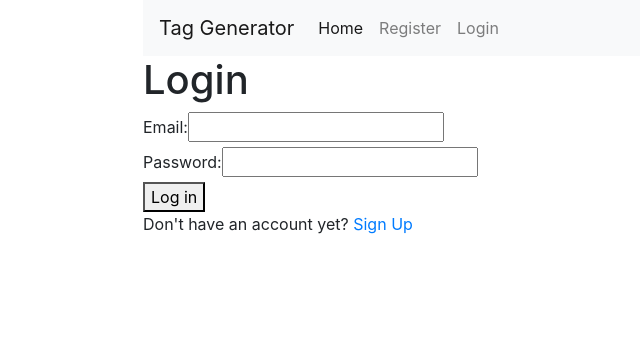
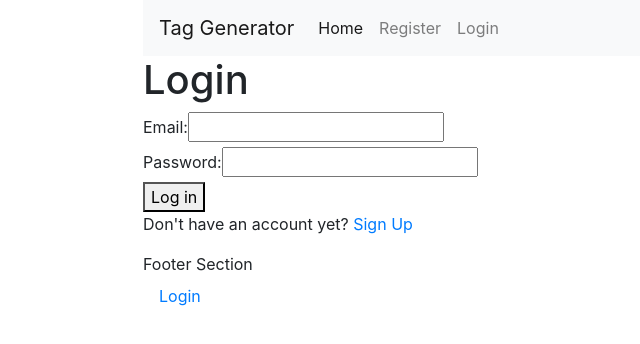
Before and after one commit to shaneocon/tag-generator, a React (Create React App) app in the folder client/: page /login in a window 1280 px wide. Shown: the top 344 px of the page, without its empty margins (97-737 px from the left). Built offline with nearby package versions, Linux system fonts and the light colour scheme.

Commit message:
Added footer component

```diff
--- a/client/src/App.js
+++ b/client/src/App.js
@@ -1,5 +1,6 @@
 import { BrowserRouter as Router, Route, Switch } from "react-router-dom";
 import Navbar from "./components/Navbar";
+import Footer from "./components/Footer";
 import PrivateRoute from "./components/PrivateRoute";
 import LoginPage from "./pages/LoginPage";
 import ProtectedPage from "./pages/ProtectedPage";
@@ -39,6 +40,8 @@ function App() {
               <UserProfilePage />
             </PrivateRoute>
           </Switch>
+
+          <Footer />
         </div>
       </Router>
     </ProvideAuth>
--- /dev/null
+++ b/client/src/components/Footer.js
@@ -0,0 +1,18 @@
+import { Link } from "react-router-dom";
+
+    function Footer() {
+    return (
+      <footer>
+        <section id="footer">
+      <div className="row">
+        <div className="col">
+            Footer Section
+        </div>
+      </div>
+      <Link to="/login" className="nav-item nav-link">Login</Link>
+      </section>
+    </footer>
+    );
+  }
+
+  export default Footer;
```
